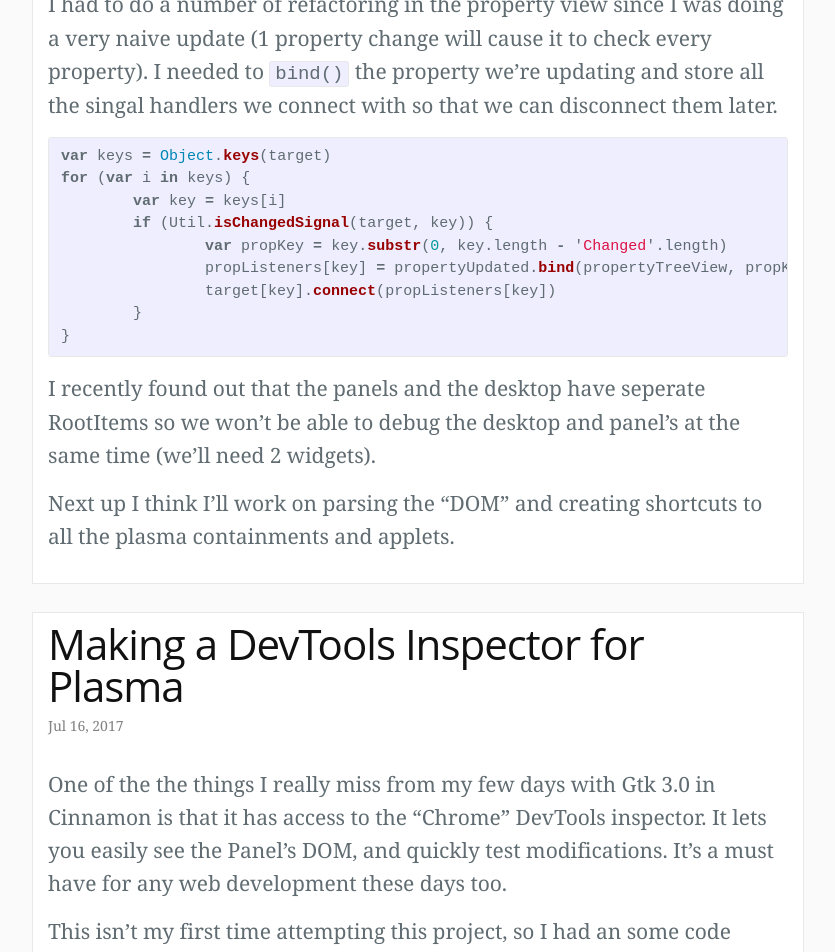
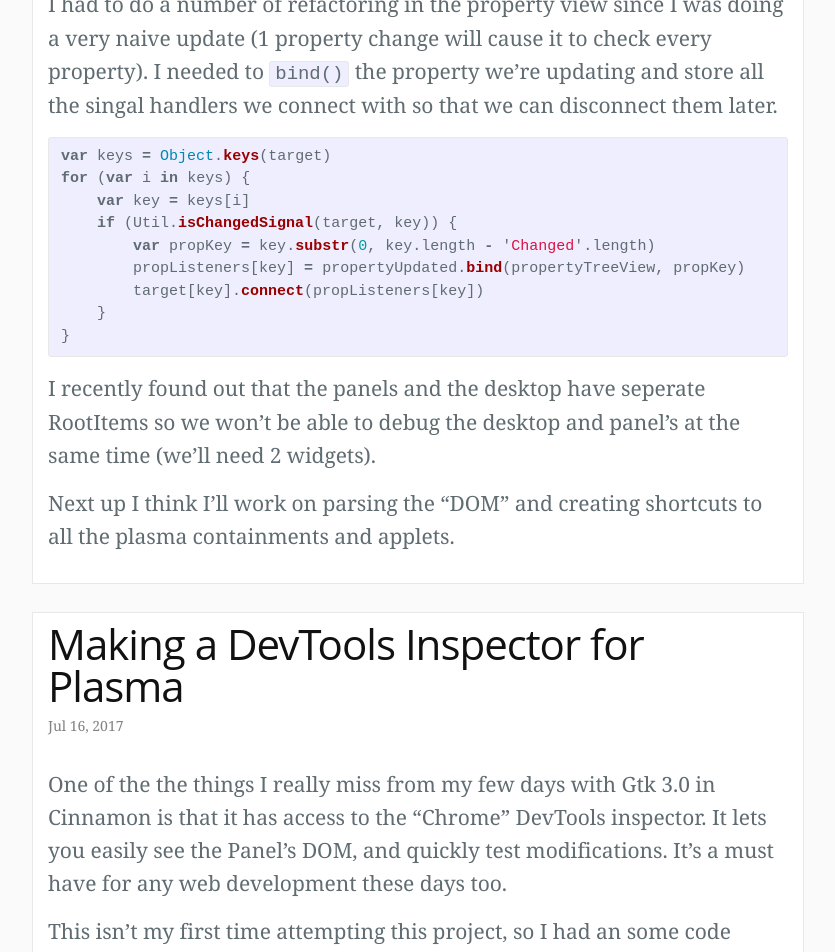
Before and after one commit to Zren/zren.github.io, a Jekyll site: the page built from index.html, in a window 1280 px wide and 1400 px high, scrolled down 51024 px. Shown: the top 952 px of the window, without its empty margins (222-1057 px from the left). Built offline with Jekyll 4.4.1, drawn with Linux system fonts in a browser that asks for light colours.

Commit message:
Set tab width to 4 spaces instead of 8 spaces.

```diff
--- a/_sass/_layout.scss
+++ b/_sass/_layout.scss
@@ -96,6 +96,9 @@ code {
 }
 pre > code {
   font-size: 15px;
+  -moz-tab-size: 4;
+  -o-tab-size: 4;
+  tab-size: 4;
 }
 .header-link {
   position: absolute;
```
